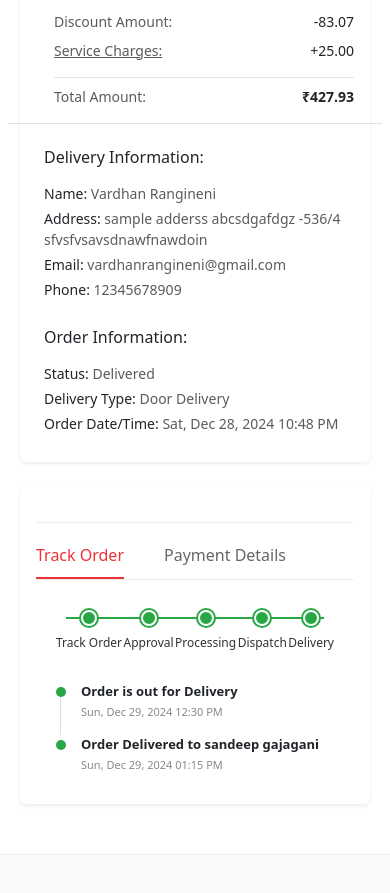
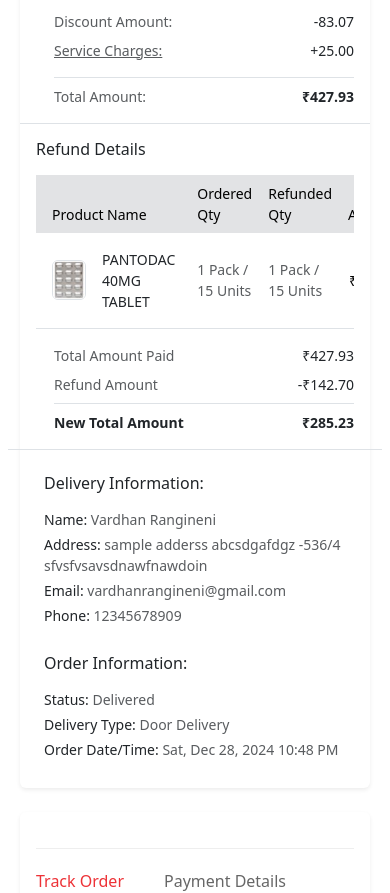
Before and after one commit to VardhanRangineni/Refunds, a React (Vite) app: page / in a window 390 px wide. Shown: the part 1346-2239 px from the top of the page. Built offline with nearby package versions, Linux system fonts and the light colour scheme.

Commit message:
Add refund details to first mock order
Updated the first mock order in mockOrders.js to include a refund entry for 'PANTODAC 40MG TABLET' due to being out of stock.

```diff
--- a/src/data/mockOrders.js
+++ b/src/data/mockOrders.js
@@ -25,7 +25,9 @@ export const mockOrders = [
             serviceCharges: '+25.00',
             total: '427.93'
         },
-        refunds: []
+        refunds: [
+            { productName: 'PANTODAC 40MG TABLET', reason: 'Out of Stock', orderedQty: '1 Pack / 15 Units', refundedQty: '1 Pack / 15 Units', refundAmount: '142.70', image: pantodacImg }
+        ]
     },
     {
         id: 'CPONMHY2412281048759',
```
